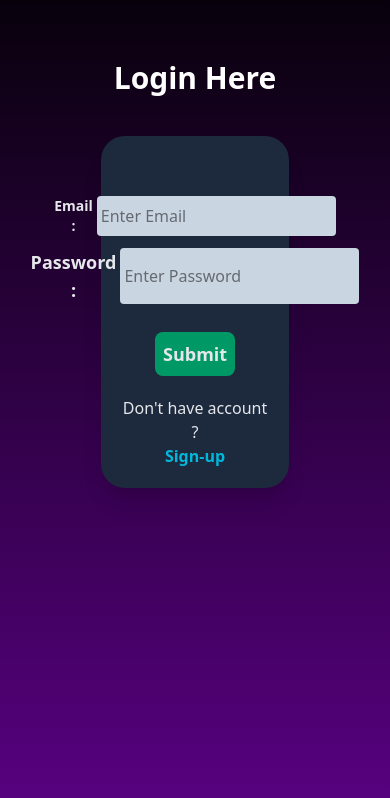
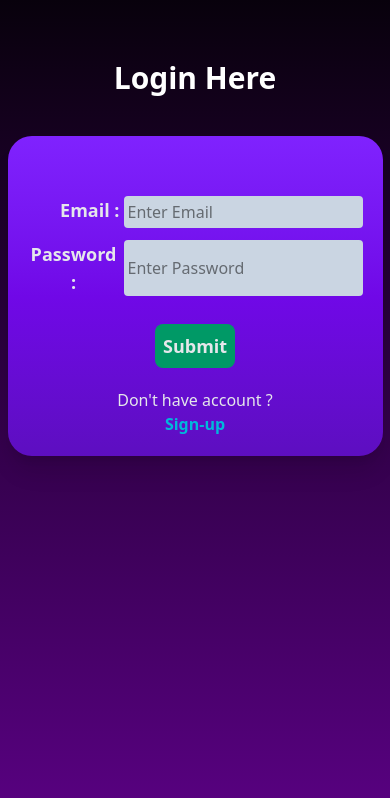
Before and after one commit to Deep200207/friend_slide_app, a React (Vite) app in the folder Frontend/: page /login in a window 390 px wide. Shown: the top 798 px of the page. Built offline with nearby package versions, Linux system fonts and the light colour scheme; no server answers.

Commit message:
enchance fronted

```diff
--- a/Frontend/src/Auth/Login.jsx
+++ b/Frontend/src/Auth/Login.jsx
@@ -17,11 +17,11 @@ export default function Login() {
         }
     return (
         <div className='flex justify-center '>
-            <div className='w-[80%] '>
+            <div className='md:w-[80%] '>
                 <h1 className='text-center text-3xl font-bold font-sans
       mt-15 ' style={{textShadow:"textShadow: 2px 2px 5px blue"}}>Login Here</h1>
                 <div className=' mt-10 flex justify-center'>
-                    <div className='w-[60%] bg-slate-800 text-gray-200   md:w-[50%] shadow-xl rounded-3xl text-center space-y-2 pt-15 p-5'>
+                    <div className='md:w-[60%] bg-gradient-to-b from-violet-600 via-violet-700 to-violet-800 text-gray-200 shadow-xl rounded-3xl text-center space-y-2 pt-15 p-5'>
                         {error ? <h1 className='text-red-600 font-bold'>{error}</h1> : ""}
                         {loading? <h1 className='text-yellow-500 font-bold'>Loading....</h1> :""}
                         {response && (
@@ -30,7 +30,7 @@ export default function Login() {
                             </h1>
                         )}
                         <div className='flex justify-center space-x-1'>
-                            <div className='text-sm md:text-lg  w-[60%] md:w-25 font-bold '><h1 className='float-right' >Email :</h1></div>
+                            <div className='text-lg  w-[60%] md:w-25 font-bold '><h1 className='float-right' >Email :</h1></div>
                             <input type='text' value={email} placeholder='Enter Email' className='text-black border-none outline-0 bg-slate-300 rounded
                             p-1' onChange={(e) => setemail(e.target.value)}></input>
                         </div>
```
